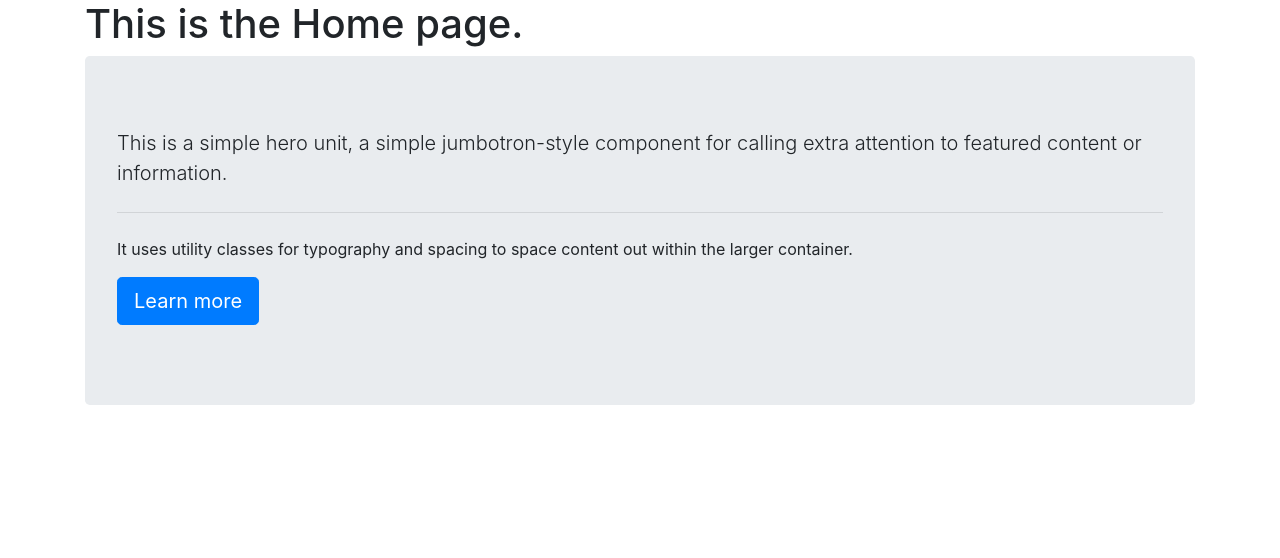
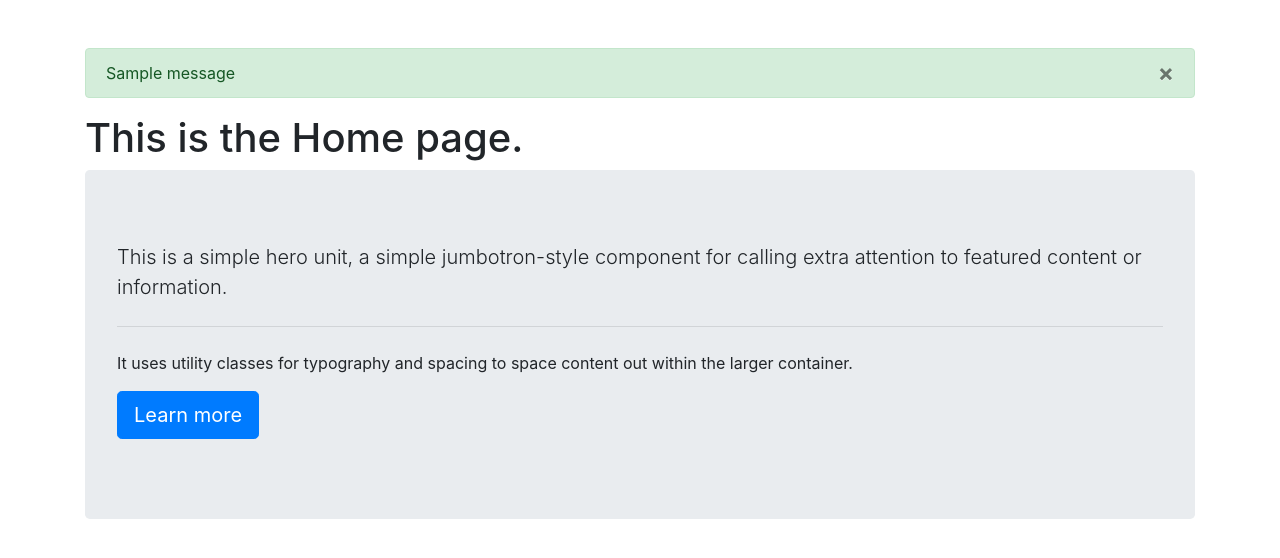
Before and after one commit to sanyath007/flask-web-app-demo01, a Python web app: template website/templates/home.html in a window 1280 px wide. Shown: the part 56-614 px from the top of the page. Run offline with Jinja, Linux system fonts and the light colour scheme; the template is opened without the code that fills it, so the values that code supplies are empty; one stand-in notice (Sample message) is shown; some libraries are stand-ins or nearby versions.

Commit message:
Get requests data of sign_up method and set flash messages of validation data and render to base templates

```diff
--- a/website/templates/base.html
+++ b/website/templates/base.html
@@ -28,7 +28,30 @@
             </div>
         </div>
     </nav>
-    <div class="container">
+
+    <div class="container mt-5">
+        {% with messages = get_flashed_messages(with_categories=true) %}
+        {% if messages %}
+            {% for category, message in messages %}
+                {% if category == 'error' %}
+                <div class="alert alert-danger alter-dismissable fade show" role="alert">
+                    {{ message }}
+                    <button type="button" class="close" data-dismiss="alert">
+                        <span aria-hidden="true">&times;</span>
+                    </button>
+                </div>
+                {% else %}
+                <div class="alert alert-success alter-dismissable fade show" role="alert">
+                    {{ message }}
+                    <button type="button" class="close" data-dismiss="alert">
+                        <span aria-hidden="true">&times;</span>
+                    </button>
+                </div>
+                {% endif %}
+            {% endfor %}
+        {% endif %}
+        {% endwith %}
+
         {% block content %}{% endblock %}
     </div>
     <script src="https://code.jquery.com/jquery-3.2.1.slim.min.js"
```
Also changed, not shown: website/auth.py (+20 -3 lines).
